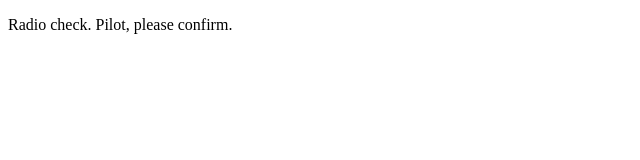
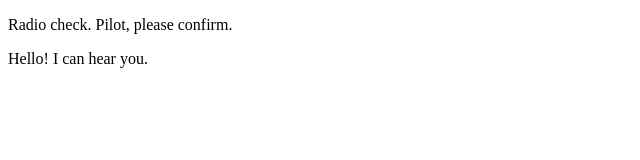
Before and after one commit to mr-ageless/pilot-log, a plain HTML site: page index.html in a window 1280 px wide. Shown: the whole page, without its empty margins (0-640 px from the left). Drawn offline with Linux system fonts and the light colour scheme.

Commit message:
Added next line

```diff
--- a/index.html
+++ b/index.html
@@ -2,5 +2,6 @@
 <html>
    <body>
       <p>Radio check. Pilot, please confirm.</p>
+      <p> Hello! I can hear you.</p>
    </body>
 </html>
```
